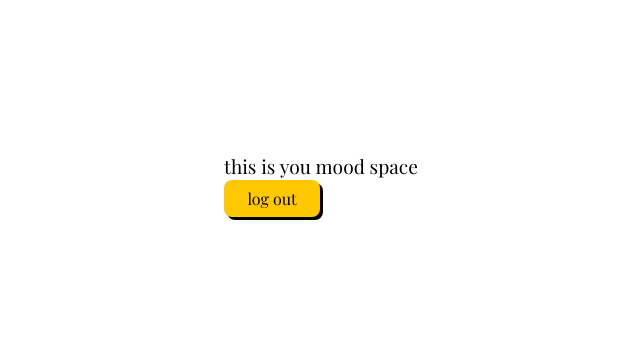
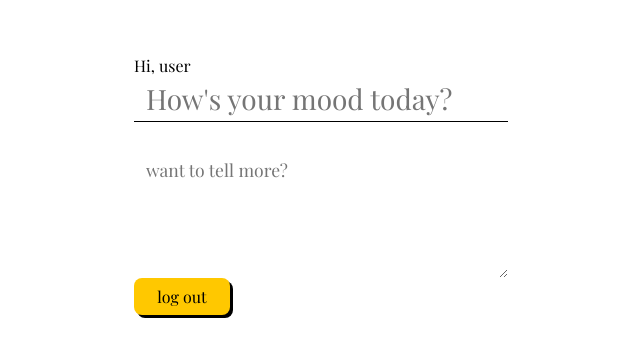
Before and after one commit to sanjibdey104/mood-minutes, a React (Create React App) app: page /moodspace in a window 1280 px wide. Shown: the part 215-572 px from the top of the page, without its empty margins (319-959 px from the left). Built offline with nearby package versions, Linux system fonts and the light colour scheme; no server answers.

Commit message:
feat: mood input and description field

```diff
--- a/src/components/MoodSpace.js
+++ b/src/components/MoodSpace.js
@@ -1,4 +1,4 @@
-import React, { useContext } from "react";
+import React, { useContext, useState } from "react";
 import { useHistory } from "react-router-dom";
 import styled from "styled-components";
 import { AuthContext } from "../context/AuthContext";
@@ -10,8 +10,19 @@ const StyledMoodSpace = styled.section`
   display: grid;
   place-content: center;
 
-  p {
-    font-size: 1.2rem;
+  #mood-input {
+    padding: 0.2rem 0.75rem;
+    font-size: 1.75rem;
+    margin-bottom: 2rem;
+
+    border: 0;
+    border-bottom: 1px solid black;
+  }
+
+  #mood-description {
+    font-size: 1.1rem;
+    padding: 0.3rem 0.75rem;
+    border: 0;
   }
 
   #logout-button {
@@ -33,6 +44,7 @@ const StyledMoodSpace = styled.section`
 const MoodSpace = () => {
   const { logout } = useContext(AuthContext);
   const history = useHistory();
+  const [mood, setMood] = useState("");
 
   const handleLogout = async () => {
     await logout();
@@ -41,7 +53,22 @@ const MoodSpace = () => {
 
   return (
     <StyledMoodSpace>
-      <p>this is you mood space</p>
+      <p>Hi, user</p>
+      <input
+        type="text"
+        id="mood-input"
+        placeholder="How's your mood today?"
+        value={mood}
+        onChange={(e) => setMood(e.target.value)}
+      />
+      <textarea
+        name=""
+        id=""
+        cols="30"
+        rows="5"
+        placeholder="want to tell more?"
+        id="mood-description"
+      ></textarea>
       <button id="logout-button" onClick={() => handleLogout()}>
         log out
       </button>
```
